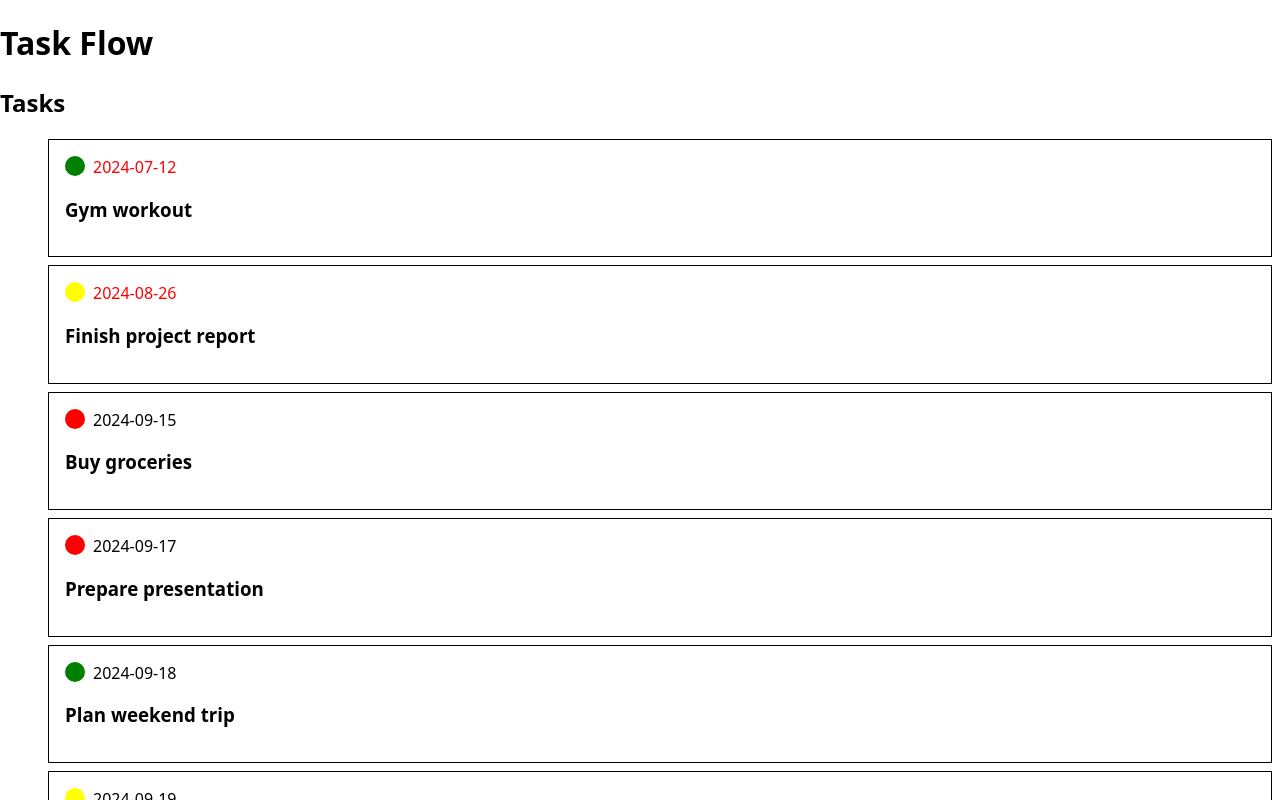
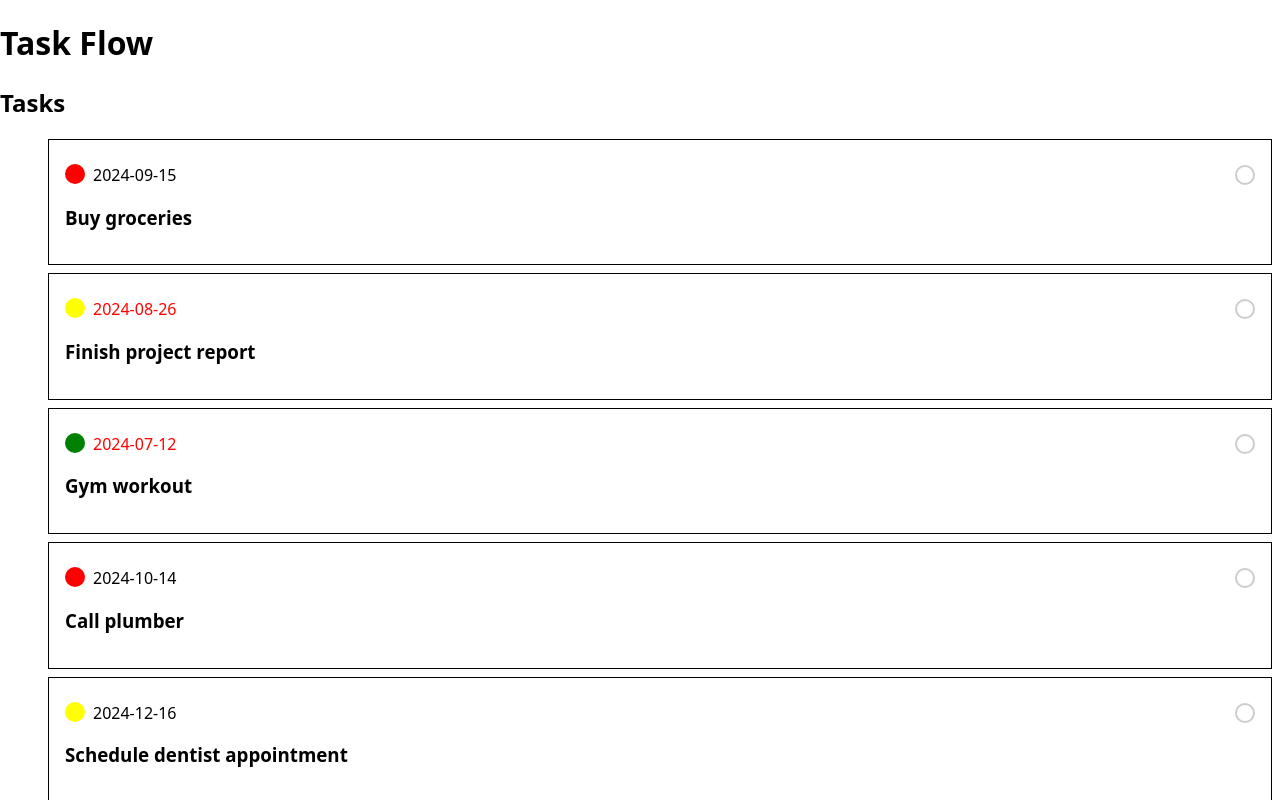
Before and after one commit to anapecic/task-flow, a Next.js app: page / in a window 1280 px wide. Shown: the top 800 px of the page. Built offline with nearby package versions, Linux system fonts and the light colour scheme.

Commit message:
Add functionality to move completed tasks to a separate list and update task details page

```diff
--- /dev/null
+++ b/components/StyleMark.js
@@ -0,0 +1,22 @@
+import styled from "styled-components";
+
+export const StyleMark = styled.div`
+  width: 20px;
+  height: 20px;
+  border-radius: 50%;
+  background-color: ${(props) => (props.checked ? "#008000" : "")};
+  border: 2px solid ${(props) => (props.checked ? "#008000" : "#ccc")}; /* Колір рамки */
+  position: relative;
+  cursor: pointer;
+  display: flex;
+  align-items: center;
+  justify-content: center;
+
+  /* Галочка */
+  &:after {
+    content: "${(props) => (props.checked ? "✔" : "")}";
+    font-size: 16px;
+    color: ${(props) => (props.checked ? "#fff" : "transparent")};
+    position: absolute;
+  }
+`;
--- /dev/null
+++ b/components/StyledTaskWrapper.js
@@ -0,0 +1,8 @@
+import styled from "styled-components";
+
+export const StyledTaskWrapper = styled.div`
+  display: flex;
+  align-items: center;
+  justify-content: space-between;
+  margin: 0.5rem 0;
+`;
--- a/components/Task/Task.js
+++ b/components/Task/Task.js
@@ -1,8 +1,12 @@
+import { useState, useEffect } from "react";
+import { useTasks } from "@/lib/tasksContext";
 import styled from "styled-components";
 import Link from "next/link";
 import { StyledPriority } from "../StyledPriority";
+import { StyledTaskWrapper } from "../StyledTaskWrapper";
 import { StyledTaskFlexWrapper } from "../StyledTaskFlexWrapper";
 import { StyledDate } from "../StyledDate";
+import { StyleMark } from "../StyleMark";
 
 const StyledLink = styled(Link)`
   text-decoration: none;
@@ -13,6 +17,9 @@ const StyledTask = styled.li`
   border: 1px solid black;
   padding: 1rem;
   margin: 0.5rem;
+  background-color: ${(props) =>
+    props.isCompleted ? "rgba(71, 70, 70, 0.267)" : "transparent"};
+  opacity: ${(props) => (props.isCompleted ? "0.4" : "1")};
 `;
 
 const StyledTaskTitle = styled.h3``;
@@ -21,16 +28,35 @@ export default function Task({ task }) {
   const today = new Date();
   const dueDate = new Date(task?.dueDate);
   const pastDueDate = today >= dueDate;
+  const { tasks, updateTask } = useTasks();
+
+  const [isCompleted, setIsCompleted] = useState(task.isCompleted);
+
+  useEffect(() => {
+    const updatedTask = tasks.find((t) => t.id === task.id);
+    if (updatedTask) {
+      setIsCompleted(updatedTask.isCompleted);
+    }
+  }, [tasks, task.id]);
+
+  const handleMarkAsCompleted = (e) => {
+    e.preventDefault();
+    updateTask(task.id);
+    setIsCompleted(!isCompleted);
+  };
 
   return (
     <StyledLink href={`/${task.id}`}>
-      <StyledTask>
+      <StyledTask isCompleted={isCompleted}>
+        <StyledTaskWrapper>
           <StyledTaskFlexWrapper>
             <StyledPriority $priority={task.priority} />
             <StyledDate $dateColor={pastDueDate ? "red" : "black"}>
               {task.dueDate}
             </StyledDate>
           </StyledTaskFlexWrapper>
+          <StyleMark checked={isCompleted} onClick={handleMarkAsCompleted} />
+        </StyledTaskWrapper>
         <StyledTaskTitle>{task.title}</StyledTaskTitle>
       </StyledTask>
     </StyledLink>
--- a/components/TaskList/TaskList.js
+++ b/components/TaskList/TaskList.js
@@ -1,16 +1,32 @@
 import Task from "../Task/Task";
 import styled from "styled-components";
+import { useTasks } from "@/lib/tasksContext";
 
 const StyledList = styled.ul`
   list-style-type: none;
 `;
 
-export default function TaskList({ sortedDefaultTasks }) {
+const StyledTitleCompletedTask = styled.h3`
+  text-align: center;
+`;
+
+export default function TaskList() {
+  const { getTasksByStatus } = useTasks();
+
+  const activeTasks = getTasksByStatus(false);
+  const completedTasks = getTasksByStatus(true);
+
   return (
     <>
       <h2>Tasks</h2>
       <StyledList>
-        {sortedDefaultTasks.map((task) => (
+        {activeTasks.map((task) => (
+          <Task key={task.id} task={task} />
+        ))}
+      </StyledList>
+      <StyledTitleCompletedTask>Completed Tasks</StyledTitleCompletedTask>
+      <StyledList>
+        {completedTasks.map((task) => (
           <Task key={task.id} task={task} />
         ))}
       </StyledList>
--- a/lib/data.js
+++ b/lib/data.js
@@ -5,6 +5,7 @@ export const initialTasks = [
     priority: "High",
     dueDate: "2024-09-15",
     description: "Buy bananas and apples",
+    isCompleted: false,
   },
   {
     id: "2",
@@ -12,53 +13,62 @@ export const initialTasks = [
     priority: "Medium",
     dueDate: "2024-08-26",
     description: "Calculate the numbers",
+    isCompleted: false,
   },
   {
     id: "3",
     title: "Gym workout",
     priority: "Low",
     dueDate: "2024-07-12",
+    isCompleted: false,
   },
   {
     id: "4",
     title: "Call plumber",
     priority: "High",
     dueDate: "2024-10-14",
+    isCompleted: false,
   },
   {
     id: "5",
     title: "Schedule dentist appointment",
     priority: "Medium",
     dueDate: "2024-12-16",
+    isCompleted: false,
   },
   {
     id: "6",
     title: "Prepare presentation",
     priority: "High",
     dueDate: "2024-09-17",
+    isCompleted: false,
   },
   {
     id: "7",
     title: "Plan weekend trip",
     priority: "Low",
     dueDate: "2024-09-18",
+    isCompleted: false,
   },
   {
     id: "8",
     title: "Organize closet",
     priority: "Medium",
     dueDate: "2024-09-19",
+    isCompleted: false,
   },
   {
     id: "9",
     title: "Read a book",
     priority: "Low",
     dueDate: "2024-10-20",
+    isCompleted: false,
   },
   {
     id: "10",
     title: "Update software",
     priority: "Medium",
     dueDate: "2024-12-21",
+    isCompleted: false,
   },
 ];
--- /dev/null
+++ b/lib/tasksContext.js
@@ -0,0 +1,30 @@
+import React, { createContext, useState, useContext } from "react";
+import { initialTasks } from "./data";
+
+const TasksContext = createContext();
+
+export function TasksProvider({ children }) {
+  const [tasks, setTasks] = useState(initialTasks);
+
+  const updateTask = (id) => {
+    setTasks((prevTasks) =>
+      prevTasks.map((task) =>
+        task.id === id ? { ...task, isCompleted: !task.isCompleted } : task
+      )
+    );
+  };
+
+  const getTasksByStatus = (isCompleted) => {
+    return tasks.filter((task) => task.isCompleted === isCompleted);
+  };
+
+  return (
+    <TasksContext.Provider value={{ tasks, updateTask, getTasksByStatus }}>
+      {children}
+    </TasksContext.Provider>
+  );
+}
+
+export function useTasks() {
+  return useContext(TasksContext);
+}
--- a/pages/_app.js
+++ b/pages/_app.js
@@ -1,8 +1,10 @@
 import GlobalStyle from "../styles";
 import { initialTasks } from "@/lib/data";
+import { TasksProvider } from "@/lib/tasksContext";
 
 export default function App({ Component, pageProps }) {
   const sortedDefaultTasks = sortedByDate(initialTasks);
+
   function sortedByDate(array) {
     const newArray = array.toSorted((a, b) => {
       const dateA = new Date(a.dueDate);
@@ -14,8 +16,10 @@ export default function App({ Component, pageProps }) {
 
   return (
     <>
-      <GlobalStyle />
-      <Component {...pageProps} sortedDefaultTasks={sortedDefaultTasks} />
+      <TasksProvider>
+        <GlobalStyle />
+        <Component {...pageProps} sortedDefaultTasks={sortedDefaultTasks} />
+      </TasksProvider>
     </>
   );
 }
```
Also changed, not shown: pages/[id].js (+29 -6 lines). Lines whose indentation alone changed are shown as unchanged.
